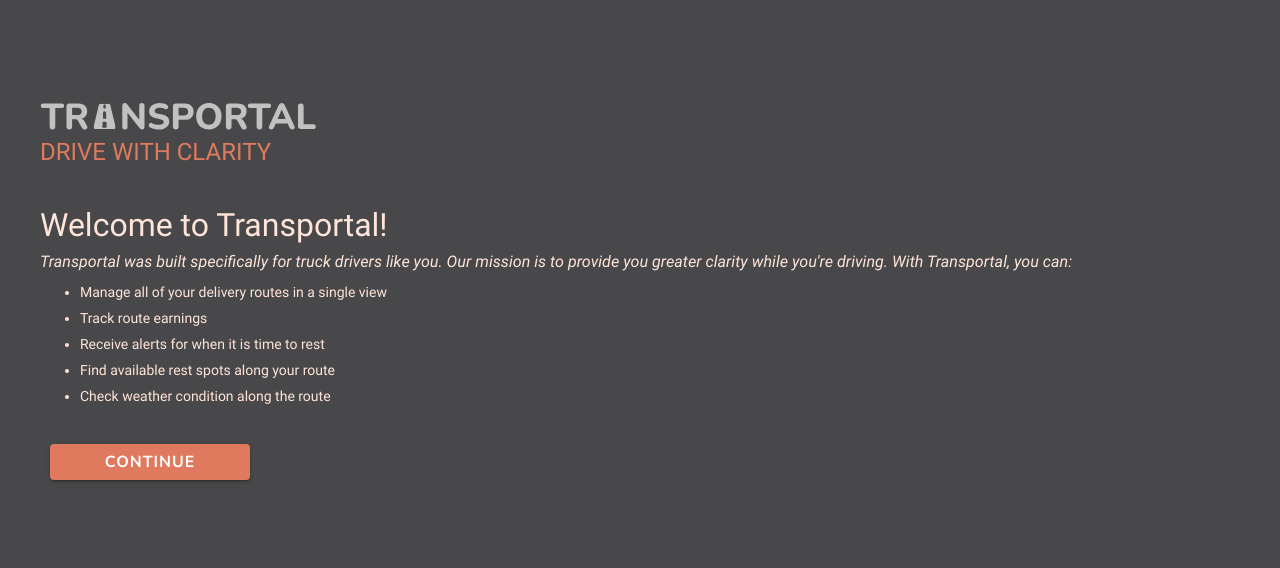
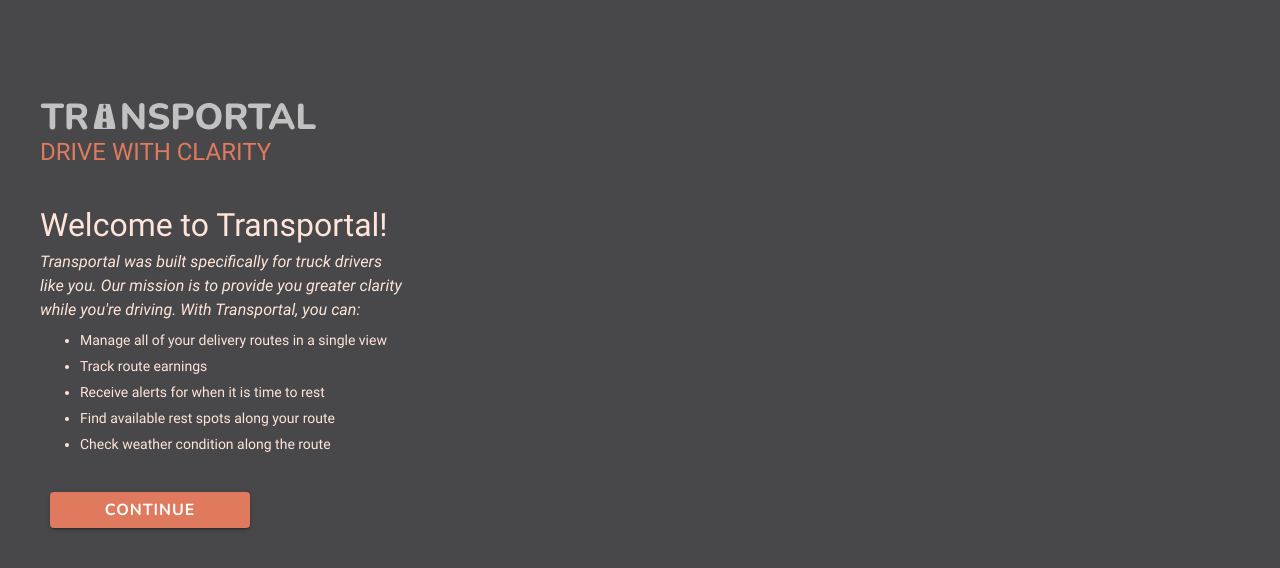
Before and after one commit to michael-maust/Transportal, a React (Create React App) app: page /welcome in a window 1280 px wide. Shown: the top 568 px of the page. Built offline with nearby package versions, Linux system fonts and the light colour scheme.

Commit message:
Update Welcome.jsx

```diff
--- a/src/pages/Welcome.jsx
+++ b/src/pages/Welcome.jsx
@@ -38,7 +38,7 @@ const Welcome = () => {
             </h1>
           </IonHeader>
           <p
-            className="welcome-button"
+            className="welcome-p"
             style={{
               fontFamily: "Roboto-Italic",
               margin: "20px",
```
